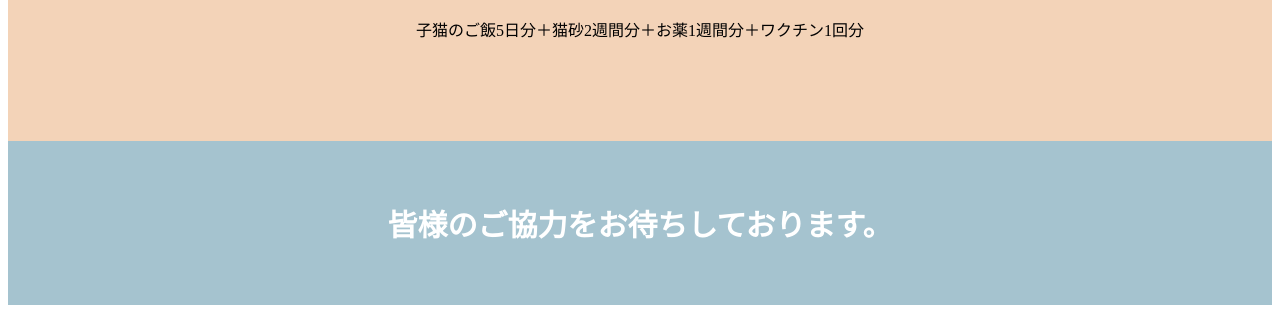
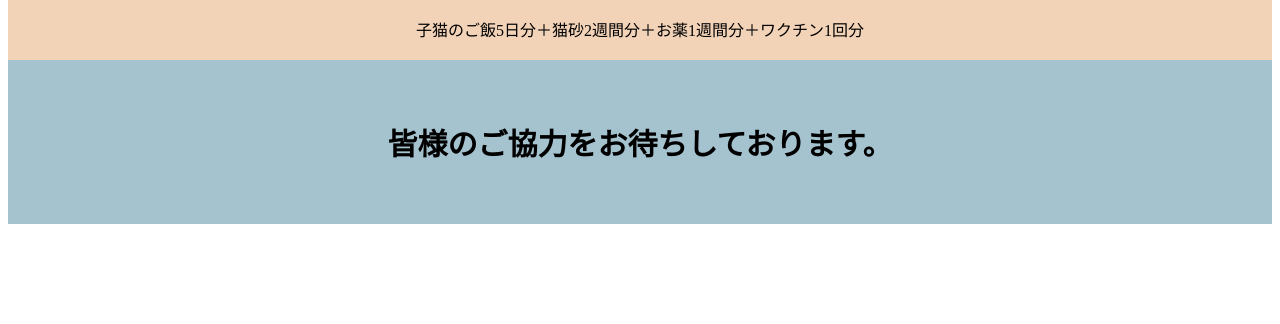
Before and after one commit to Mizuka-Ueno/Mizuka-Ueno.github.io, a plain HTML site: page index.html in a window 1280 px wide. Shown: the part 3974-4298 px from the top of the page. After the commit the page ends 4217 px from the top, so only its background shows below. Drawn offline with Linux system fonts and the light colour scheme.

Commit message:
Add files via upload

```diff
--- a/style.css
+++ b/style.css
@@ -92,8 +92,6 @@ h4 {
 .wait {
     padding-top: 60px;
     padding-bottom: 60px;
-    margin-top: 100px;
     background-color: #A5C3CF;
-    color:white;
     font-size:30px;
 }
```
